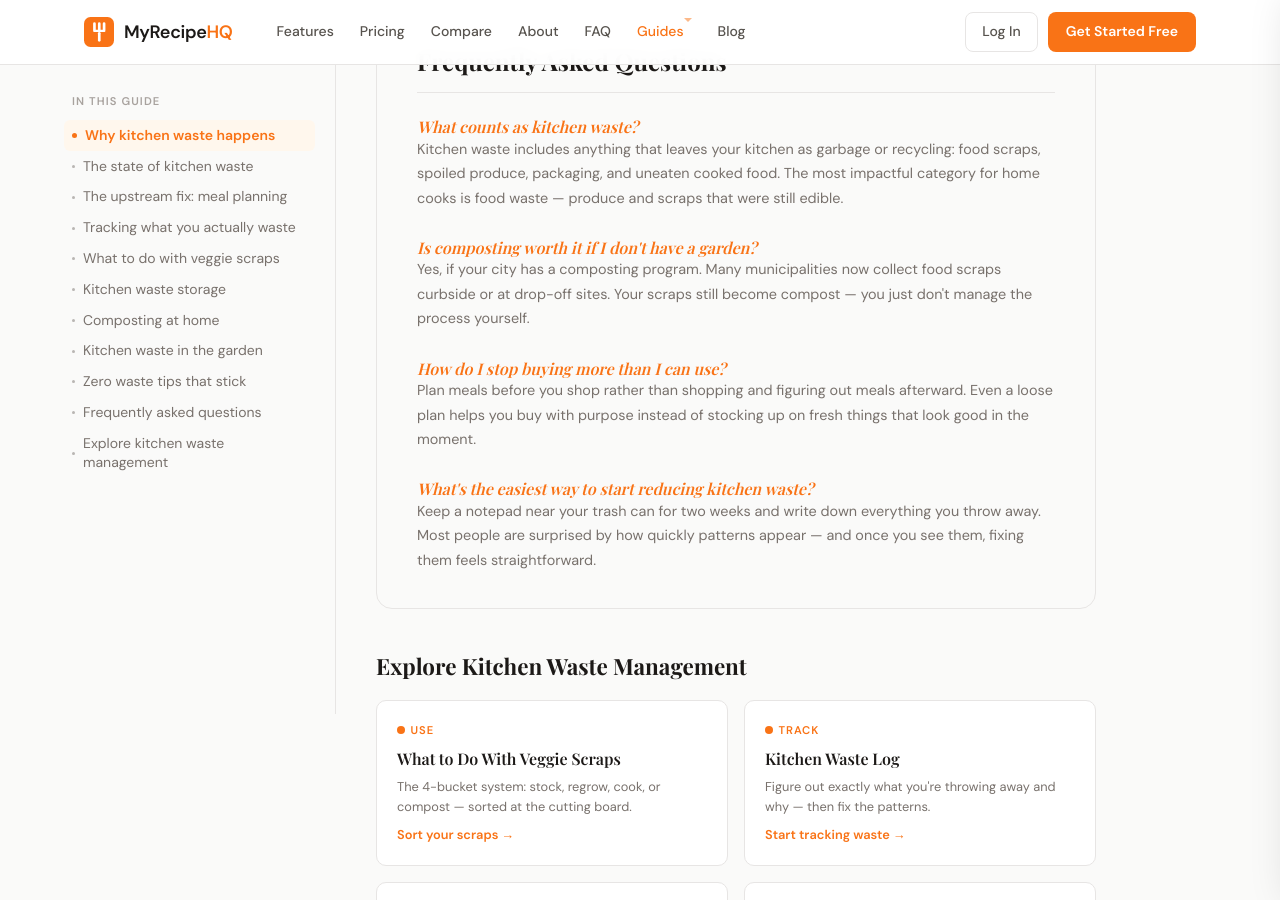
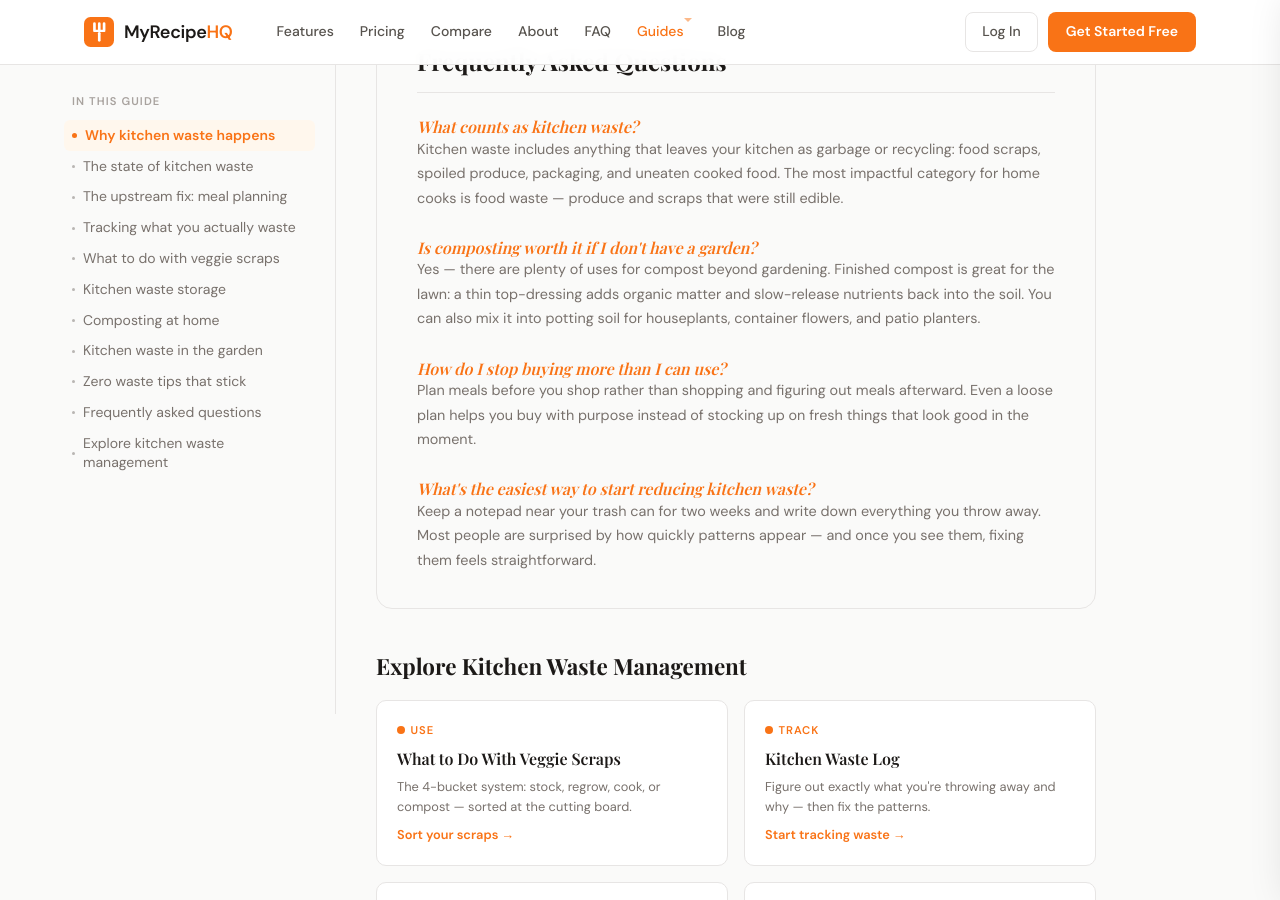
Before and after one commit to bgerlach463/recipehq-site, a Jekyll site: the page built from guides/kitchen-waste.html, in a window 1280 px wide and 900 px high, scrolled down 4386 px. Built offline with Jekyll 4.4.1, drawn with Linux system fonts in a browser that asks for light colours.

Commit message:
Update composting FAQ: focus on lawn and potting uses
Co-Authored-By: Claude Opus 4.6 (1M context) <noreply@anthropic.com>

```diff
--- a/guides/kitchen-waste.html
+++ b/guides/kitchen-waste.html
@@ -259,7 +259,7 @@ head_extra: |
             "name": "Is composting worth it if I don't have a garden?",
             "acceptedAnswer": {
               "@type": "Answer",
-              "text": "Yes, if your city has a composting program. Many municipalities now collect food scraps curbside or at drop-off sites. Your scraps still become compost — you just don't manage the process yourself."
+              "text": "Yes — there are plenty of uses for compost beyond gardening. Finished compost is great for the lawn: a thin top-dressing adds organic matter and slow-release nutrients back into the soil. You can also mix it into potting soil for houseplants, container flowers, and patio planters."
             }
           },
           {
@@ -611,7 +611,7 @@ head_extra: |
       <p>Kitchen waste includes anything that leaves your kitchen as garbage or recycling: food scraps, spoiled produce, packaging, and uneaten cooked food. The most impactful category for home cooks is food waste — produce and scraps that were still edible.</p>
 
       <h3>Is composting worth it if I don't have a garden?</h3>
-      <p>Yes, if your city has a composting program. Many municipalities now collect food scraps curbside or at drop-off sites. Your scraps still become compost — you just don't manage the process yourself.</p>
+      <p>Yes — there are plenty of uses for compost beyond gardening. Finished compost is great for the lawn: a thin top-dressing adds organic matter and slow-release nutrients back into the soil. You can also mix it into potting soil for houseplants, container flowers, and patio planters.</p>
 
       <h3>How do I stop buying more than I can use?</h3>
       <p>Plan meals before you shop rather than shopping and figuring out meals afterward. Even a loose plan helps you buy with purpose instead of stocking up on fresh things that look good in the moment.</p>
```
